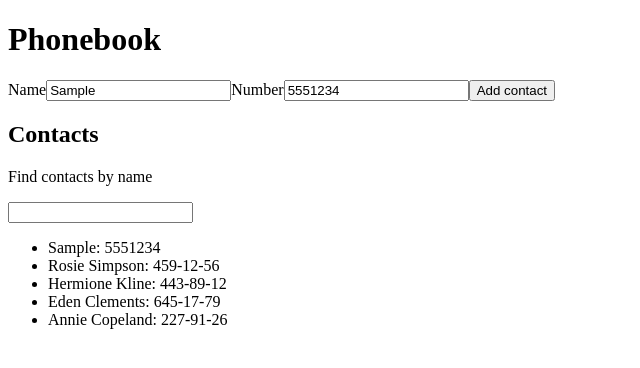
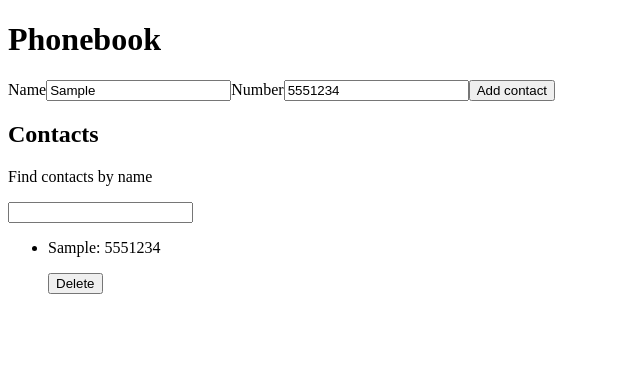
Before and after one commit to VitaliiKovalenko88/goit-react-hw-02-phonebook, a React (Create React App) app: page / in a window 1280 px wide. Both pictures are taken after typing "Sample", "5551234" into the empty fields and a click on the button "Add contact". Shown: the top 368 px of the page, without its empty margins (0-640 px from the left). Built offline with nearby package versions, Linux system fonts and the light colour scheme.

Commit message:
Сделал шаг 6

```diff
--- a/package.json
+++ b/package.json
@@ -13,6 +13,7 @@
     "react": "^17.0.2",
     "react-dom": "^17.0.2",
     "react-scripts": "5.0.0",
+    "styled-components": "^5.3.3",
     "web-vitals": "^2.1.2"
   },
   "scripts": {
@@ -43,6 +44,7 @@
     ]
   },
   "devDependencies": {
+    "babel-plugin-styled-components": "^2.0.2",
     "eslint": "^8.6.0",
     "husky": "^7.0.4",
     "lint-staged": "^12.1.5",
--- a/src/components/App/App.js
+++ b/src/components/App/App.js
@@ -6,14 +6,10 @@ import { ContactList } from '../ContactList/ContactList';
 
 export class App extends Component {
   state = {
-    contacts: [
-      { id: 'id-1', name: 'Rosie Simpson', number: '459-12-56' },
-      { id: 'id-2', name: 'Hermione Kline', number: '443-89-12' },
-      { id: 'id-3', name: 'Eden Clements', number: '645-17-79' },
-      { id: 'id-4', name: 'Annie Copeland', number: '227-91-26' },
-    ],
+    contacts: [],
     filter: '',
   };
+
   generateId = () => nanoid();
 
   changeFilter = e => {
@@ -51,6 +47,12 @@ export class App extends Component {
     });
   };
 
+  deleteContact = contactId => {
+    this.setState(({ contacts }) => ({
+      contacts: contacts.filter(({ id }) => id !== contactId),
+    }));
+  };
+
   render() {
     const { filter } = this.state;
     const visibleContacts = this.getVisibleContacts();
@@ -60,7 +62,10 @@ export class App extends Component {
         <Form onSubmit={this.addContact} />
         <h2>Contacts</h2>
         <Filter value={filter} onChange={this.changeFilter} />
-        <ContactList contacts={visibleContacts} />
+        <ContactList
+          contacts={visibleContacts}
+          onDeleteContact={this.deleteContact}
+        />
       </div>
     );
   }
--- a/src/components/ContactList/ContactList.js
+++ b/src/components/ContactList/ContactList.js
@@ -1,10 +1,20 @@
-export const ContactList = ({ contacts }) => {
+export const ContactList = ({ contacts, onDeleteContact }) => {
   return (
     <ul>
       {contacts.map(({ name, id, number }) => {
         return (
           <li key={id}>
-            {name}: {number}
+            <p>
+              {name}: {number}
+            </p>
+            <button
+              type="button"
+              onClick={() => {
+                onDeleteContact(id);
+              }}
+            >
+              Delete
+            </button>
           </li>
         );
       })}
```
Also changed, not shown: src/components/Button/Button.js (added), src/components/Button/Button.styled.js (added), 2 other files (tests, documents, lock files or other folders).
